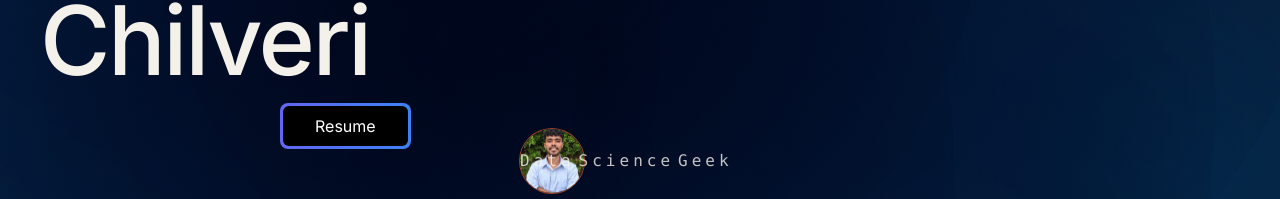
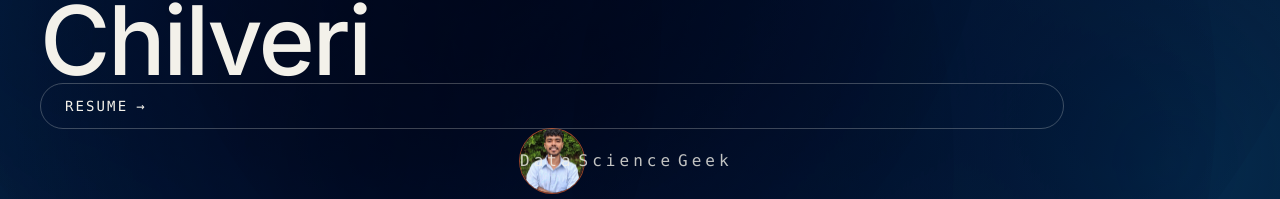
Before and after one commit to Rishi-05/Portfolio, a Next.js app: page / in a window 1280 px wide. Shown: the part 392-591 px from the top of the page. Built offline with nearby package versions, Linux system fonts and the light colour scheme; no server answers.

Commit message:
Refactor ResumeBTN component and remove visibility logic

```diff
--- a/components/ResumeBTN.tsx
+++ b/components/ResumeBTN.tsx
@@ -1,43 +1,27 @@
 "use client";
 
-import { motion, AnimatePresence } from 'framer-motion';
-import { useState, useEffect } from 'react';
+import { motion } from 'framer-motion';
 
-function YourComponent() {
-  const [isVisible, setIsVisible] = useState(false);
-
-  useEffect(() => {
-    const timer = setTimeout(() => {
-      setIsVisible(true);
-    }, 5000);
-
-    return () => clearTimeout(timer);
-  }, []);
-
+function ResumeButton() {
   const openPdf = () => {
     window.open('/Resume.pdf', '_blank');
   };
 
   return (
-    <div>
-      <AnimatePresence>
-        {isVisible && (
-          <motion.div
-            initial={{ opacity: 0, y: 20 }}
-            animate={{ opacity: 1, y: 0 }}
-            exit={{ opacity: 0, y: 20 }}
-            className='ml-60 -mb-5 mt-5 max-md:ml-[28%]'>
-            <button className="p-[3px] relative" onClick={openPdf}>
-              <div className="absolute inset-0 bg-gradient-to-r from-indigo-500 to-blue-500 rounded-lg" />
-              <div className="px-8 py-2 bg-black rounded-[6px] relative group transition duration-200 text-white hover:bg-transparent">
-                Resume
-              </div>
-            </button>
-          </motion.div>
-        )}
-      </AnimatePresence>
-    </div>
+    <motion.button
+      whileHover={{ scale: 1.03 }}
+      whileTap={{ scale: 0.97 }}
+      onClick={openPdf}
+      className="group relative font-mono text-xs sm:text-sm tracking-[0.15em] uppercase
+        px-6 py-3 rounded-full border border-[#F3F1EA]/25 text-[#F3F1EA]
+        hover:border-[#FF6A2C] transition-colors duration-300"
+    >
+      <span className="relative z-10 flex items-center gap-2">
+        Resume
+        <span className="transition-transform duration-300 group-hover:translate-x-1">→</span>
+      </span>
+    </motion.button>
   );
 }
 
-export default YourComponent;
+export default ResumeButton;
```
